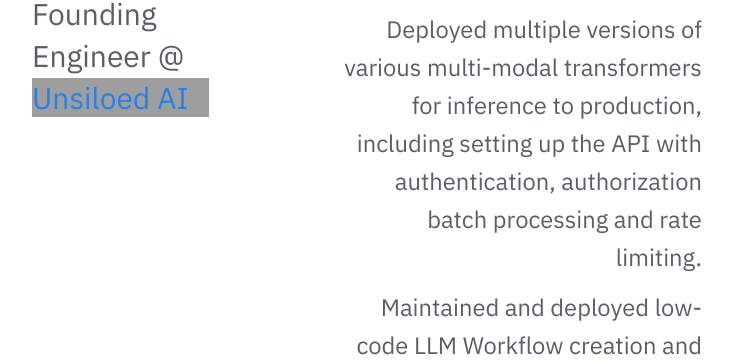
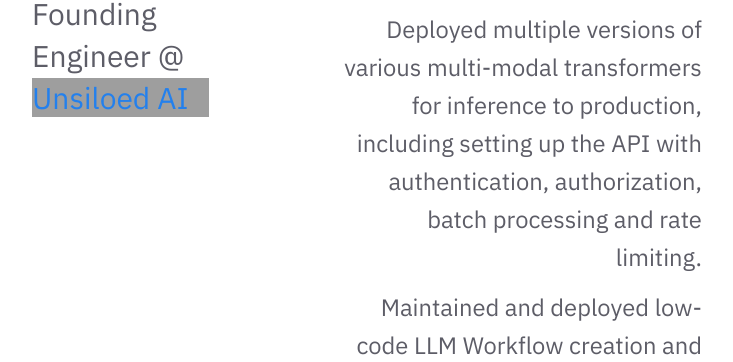
Before and after one commit to chtnnh/chtnnh.github.io, a Jekyll site: the page built from pages/index.md, in a window 1280 px wide and 900 px high, scrolled down 1035 px, cut to the strip 246-608 px from the top of the window. Shown: the whole strip, without its empty margins (273-1006 px from the left). Built offline with Jekyll 4.4.1, drawn with Linux system fonts in a browser that asks for light colours; grey boxes are pictures that could not be loaded.

```diff
--- a/_includes/Homepage.html
+++ b/_includes/Homepage.html
@@ -37,7 +37,7 @@
                     <ul>
                         <li>
                             Deployed multiple versions of various multi-modal transformers for inference to production,
-                            including setting up the API with authentication, authorization batch processing and rate
+                            including setting up the API with authentication, authorization, batch processing and rate
                             limiting.
                         </li>
                         <li>
--- a/_includes/Nav.html
+++ b/_includes/Nav.html
@@ -39,7 +39,7 @@
                 Blog
             </a>
             -->
-            <a href="https://drive.google.com/file/d/1a4PXZFtJ10nFX1f-hK4Xx9VrrXhpHLcA/view?usp=sharing"
+            <a href="https://drive.google.com/file/d/1xjCwkwoc48DXH-Wvr1U8jtrMmtURxRd5/view?usp=sharing"
                 class="navbar-item">
                 Resume
             </a>
```
